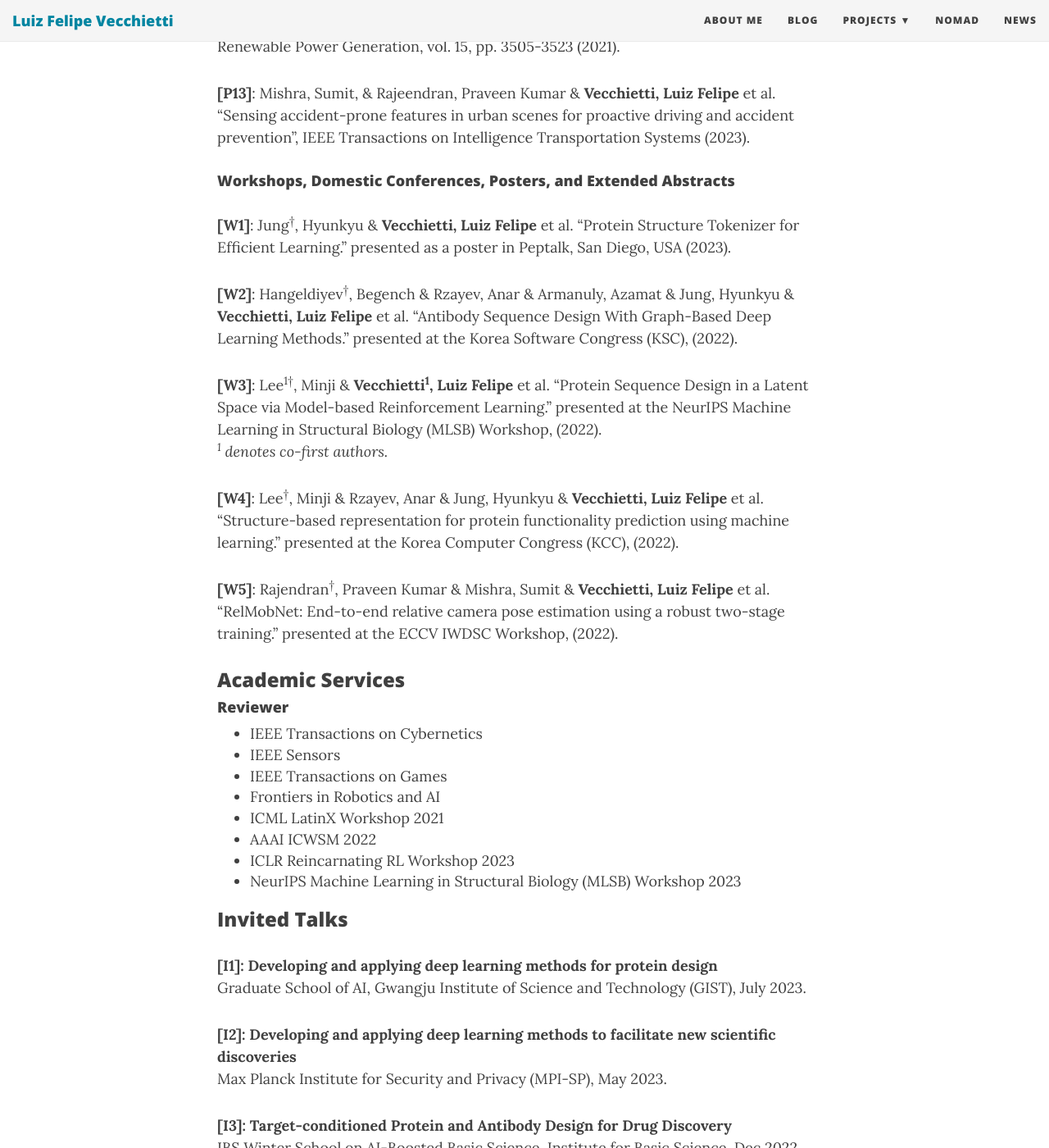
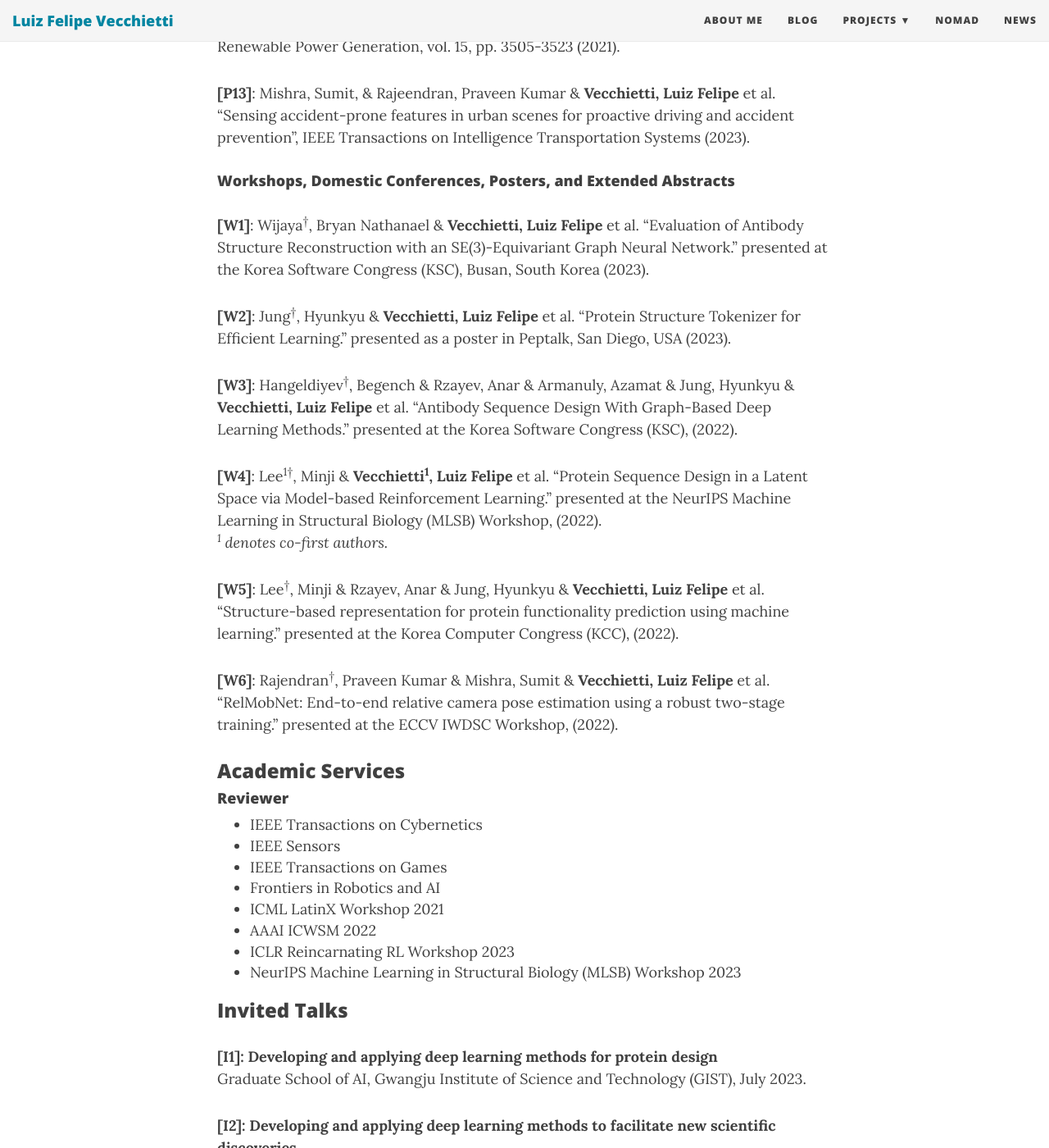
Before and after one commit to lfelipesv/lfelipesv.github.io, a Jekyll site: the page built from aboutme.md, in a window 1280 px wide and 1400 px high, scrolled down 4328 px. Shown: the whole window at 82% size. Built offline with Jekyll 4.4.1, drawn with Linux system fonts in a browser that asks for light colours; nearby versions of some CDN libraries; some of the changed text lies outside the part shown.

Commit message:
news updates

```diff
--- a/aboutme.md
+++ b/aboutme.md
@@ -102,16 +102,18 @@ My personal interests include traveling, sports (football, kickboxing, skate, sn
 
 #### Workshops, Domestic Conferences, Posters, and Extended Abstracts
 
-**[W1]**: Jung<sup>†</sup>, Hyunkyu & **Vecchietti, Luiz Felipe** et al. "Protein Structure Tokenizer for Efficient Learning." presented as a poster in Peptalk, San Diego, USA (2023).
+**[W1]**: Wijaya<sup>†</sup>, Bryan Nathanael & **Vecchietti, Luiz Felipe** et al. "Evaluation of Antibody Structure Reconstruction with an SE(3)-Equivariant Graph Neural Network." presented at the Korea Software Congress (KSC), Busan, South Korea (2023).
 
-**[W2]**: Hangeldiyev<sup>†</sup>, Begench & Rzayev, Anar & Armanuly, Azamat & Jung, Hyunkyu & **Vecchietti, Luiz Felipe** et al. "Antibody Sequence Design With Graph-Based Deep Learning Methods." presented at the Korea Software Congress (KSC), (2022).
+**[W2]**: Jung<sup>†</sup>, Hyunkyu & **Vecchietti, Luiz Felipe** et al. "Protein Structure Tokenizer for Efficient Learning." presented as a poster in Peptalk, San Diego, USA (2023).
 
-**[W3]**: Lee<sup>1</sup><sup>†</sup>, Minji & **Vecchietti<sup>1</sup>, Luiz Felipe** et al. "Protein Sequence Design in a Latent Space via Model-based Reinforcement Learning." presented at the NeurIPS Machine Learning in Structural Biology (MLSB) Workshop, (2022).
+**[W3]**: Hangeldiyev<sup>†</sup>, Begench & Rzayev, Anar & Armanuly, Azamat & Jung, Hyunkyu & **Vecchietti, Luiz Felipe** et al. "Antibody Sequence Design With Graph-Based Deep Learning Methods." presented at the Korea Software Congress (KSC), (2022).
+
+**[W4]**: Lee<sup>1</sup><sup>†</sup>, Minji & **Vecchietti<sup>1</sup>, Luiz Felipe** et al. "Protein Sequence Design in a Latent Space via Model-based Reinforcement Learning." presented at the NeurIPS Machine Learning in Structural Biology (MLSB) Workshop, (2022).
 *<sup>1</sup> denotes co-first authors.*
 
-**[W4]**: Lee<sup>†</sup>, Minji & Rzayev, Anar & Jung, Hyunkyu & **Vecchietti, Luiz Felipe** et al. "Structure-based representation for protein functionality prediction using machine learning." presented at the Korea Computer Congress (KCC), (2022).
+**[W5]**: Lee<sup>†</sup>, Minji & Rzayev, Anar & Jung, Hyunkyu & **Vecchietti, Luiz Felipe** et al. "Structure-based representation for protein functionality prediction using machine learning." presented at the Korea Computer Congress (KCC), (2022).
 
-**[W5]**: Rajendran<sup>†</sup>, Praveen Kumar & Mishra, Sumit & **Vecchietti, Luiz Felipe** et al. "RelMobNet: End-to-end relative camera pose estimation using a robust two-stage training." presented at the ECCV IWDSC Workshop, (2022).
+**[W6]**: Rajendran<sup>†</sup>, Praveen Kumar & Mishra, Sumit & **Vecchietti, Luiz Felipe** et al. "RelMobNet: End-to-end relative camera pose estimation using a robust two-stage training." presented at the ECCV IWDSC Workshop, (2022).
 
 ### Academic Services
 
```
Also changed, not shown: other parts of aboutme.md (+2 -2 lines), news.md (+4 -0 lines).
